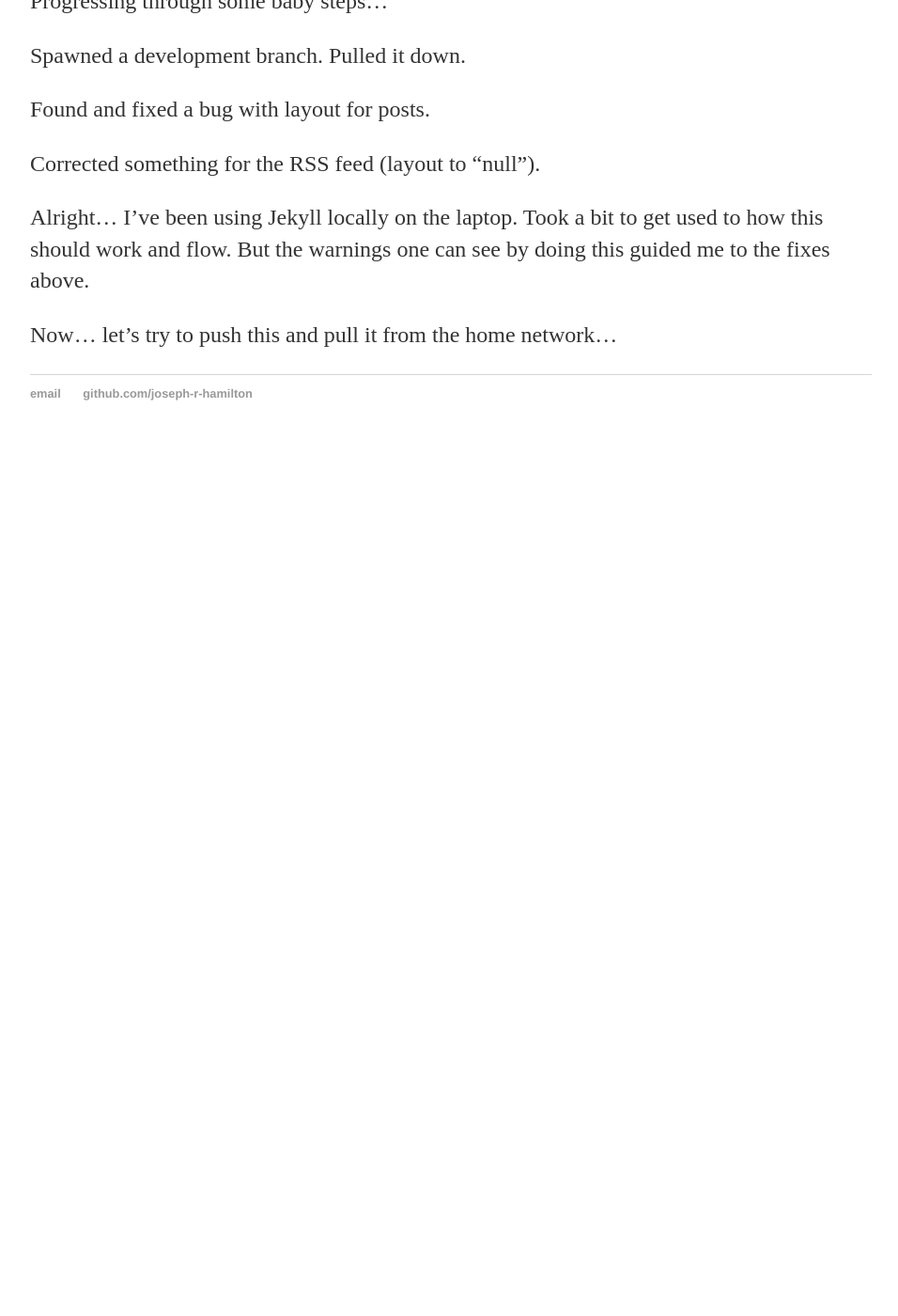
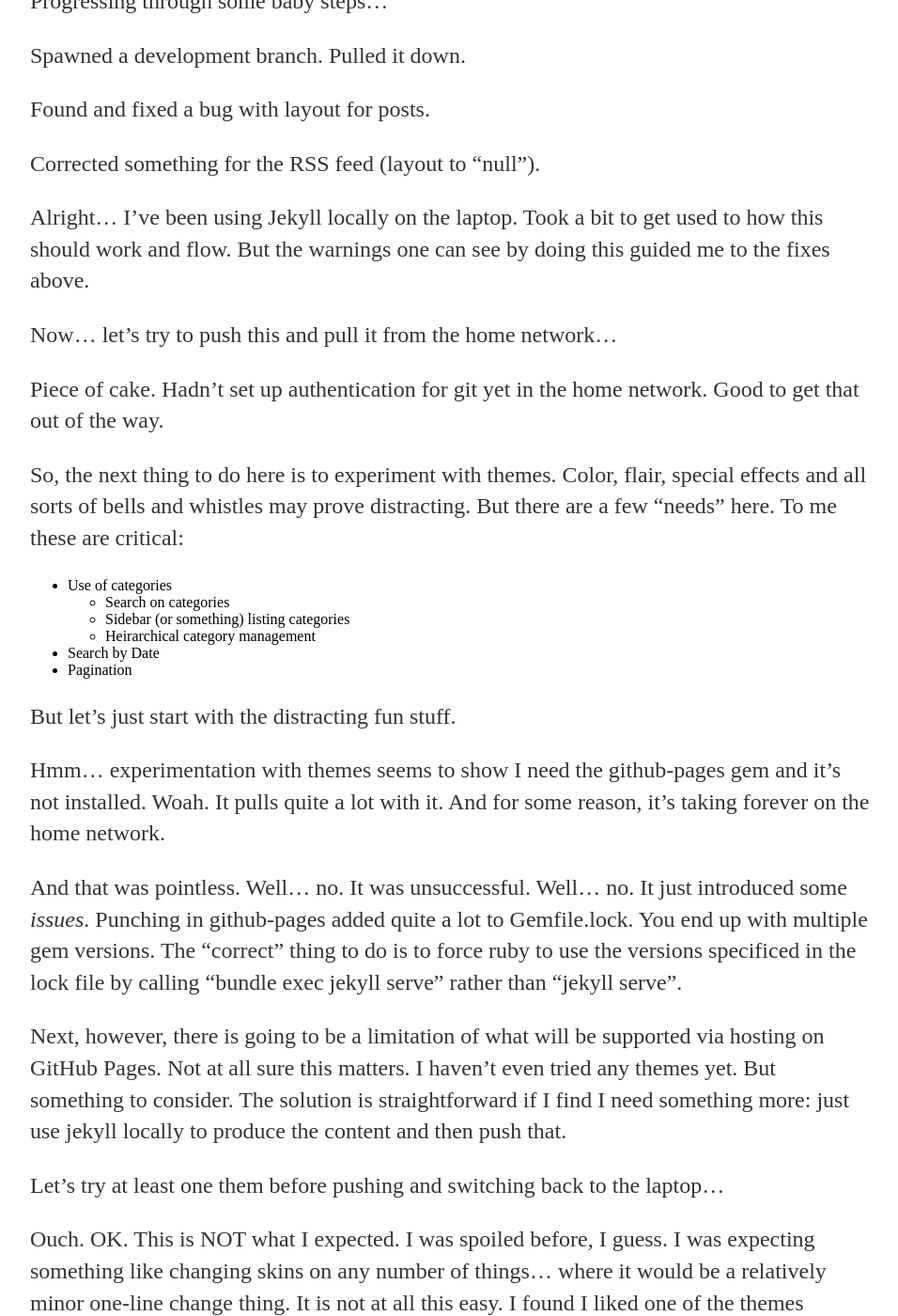
Before and after one commit to joseph-r-hamilton/joseph-r-hamilton.github.io, a Jekyll site: the page built from _posts/2017-12-15-Blog-Baby-Steps-02.md, in a window 1280 px wide and 1400 px high, scrolled down 270 px. Shown: the whole window at 94% size, without its empty margins (160-1116 px from the left). Built offline with Jekyll 4.4.1, drawn with Linux system fonts in a browser that asks for light colours; before the commit the page ends 900 px from its top, so only the background shows below that; some of the changed text lies outside the part shown.

Commit message:
Moving on...

```diff
--- a/_posts/2017-12-15-Blog-Baby-Steps-02.md
+++ b/_posts/2017-12-15-Blog-Baby-Steps-02.md
@@ -16,3 +16,46 @@ Corrected something for the RSS feed (layout to "null").
 Alright... I've been using Jekyll locally on the laptop.  Took a bit to get used to how this should work and flow.  But the warnings one can see by doing this guided me to the fixes above.
 
 Now... let's try to push this and pull it from the home network...
+
+Piece of cake.  Hadn't set up authentication for git yet in the home network.  Good to get
+that out of the way.
+
+So, the next thing to do here is to experiment with themes.  Color, flair, special effects and
+all sorts of bells and whistles may prove distracting.  But there are a few "needs" here.
+To me these are critical:
+
+- Use of categories
+	+ Search on categories
+	+ Sidebar (or something) listing categories
+	+ Heirarchical category management
+- Search by Date
+- Pagination
+
+But let's just start with the distracting fun stuff.
+
+Hmm... experimentation with themes seems to show I need the github-pages gem and it's not
+installed.  Woah.  It pulls quite a lot with it.  And for some reason, it's taking forever
+on the home network.
+
+And that was pointless.  Well... no.  It was unsuccessful.  Well... no.  It just introduced
+some *issues*.  Punching in github-pages added quite a lot to Gemfile.lock.  You end up
+with multiple gem versions.  The "correct" thing to do is to force ruby to use the versions
+specificed in the lock file by calling "bundle exec jekyll serve" rather than "jekyll serve".
+
+Next, however, there is going to be a limitation of what will be supported via hosting on
+GitHub Pages.  Not at all sure this matters.  I haven't even tried any themes yet.  But
+something to consider.  The solution is straightforward if I find I need something more:
+just use jekyll locally to produce the content and then push that.
+
+Let's try at least one them before pushing and switching back to the laptop...
+
+Ouch.  OK.  This is NOT what I expected.  I was spoiled before, I guess.  I was expecting
+something like changing skins on any number of things... where it would be a relatively
+minor one-line change thing.  It is not at all this easy.  I found I liked one of the
+themes supported directly by GitHub Pages.  And I can serve it locally... but copying
+over the data and configuration from another existing Jekyll site is manual and tedious.
+
+Worse yet, a bit of research into plugins and such strongly suggests to me I'll need
+to use plugins not supported innately on GitHub Pages.
+
+Beginning to explore next steps...
```
